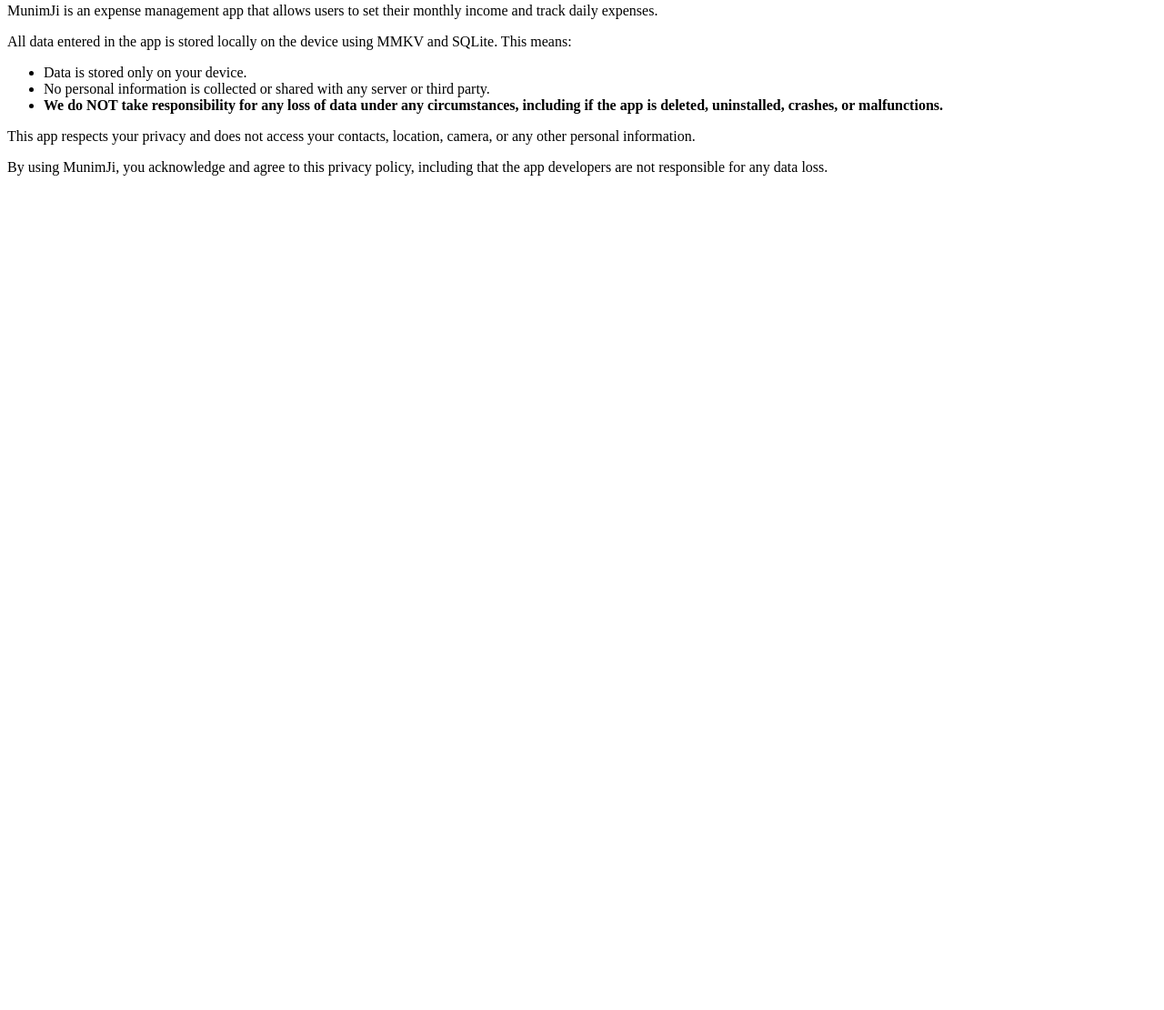
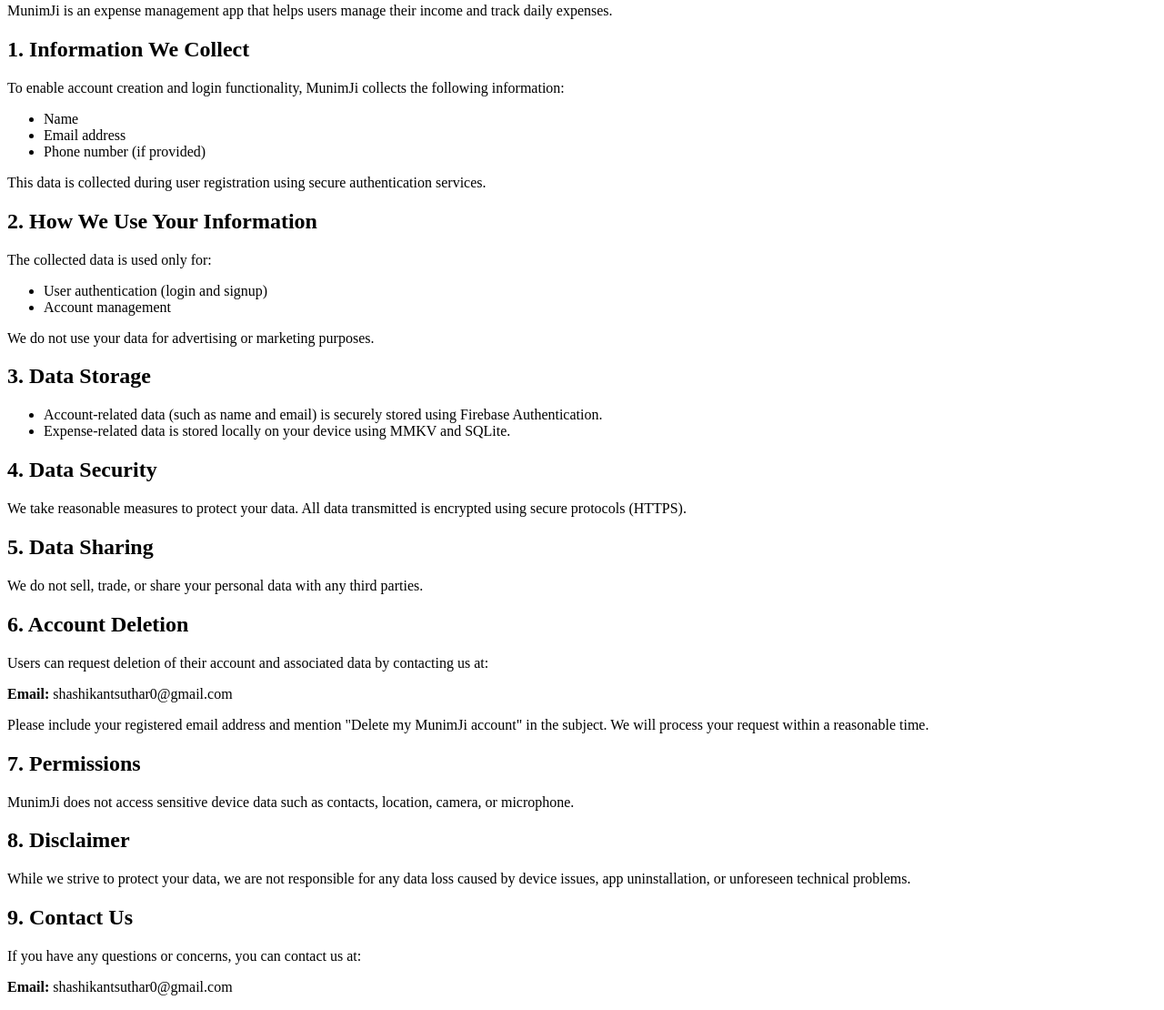
Before and after one commit to Shashikant-nagal/munimji-privacy, a plain HTML site: page index.html in a window 1280 px wide. Shown: the part 77-1187 px from the top of the page at 91% size. Before the commit the page ends 800 px from the top, so only its background shows below. Drawn offline with Linux system fonts and the light colour scheme.

Commit message:
Auth added

```diff
--- a/index.html
+++ b/index.html
@@ -7,17 +7,51 @@
 <body>
   <h1>Privacy Policy - MunimJi</h1>
 
-  <p>MunimJi is an expense management app that allows users to set their monthly income and track daily expenses.</p>
+  <p>MunimJi is an expense management app that helps users manage their income and track daily expenses.</p>
 
-  <p>All data entered in the app is stored locally on the device using MMKV and SQLite. This means:</p>
+  <h2>1. Information We Collect</h2>
+  <p>To enable account creation and login functionality, MunimJi collects the following information:</p>
   <ul>
-    <li>Data is stored only on your device.</li>
-    <li>No personal information is collected or shared with any server or third party.</li>
-    <li><strong>We do NOT take responsibility for any loss of data under any circumstances, including if the app is deleted, uninstalled, crashes, or malfunctions.</strong></li>
+    <li>Name</li>
+    <li>Email address</li>
+    <li>Phone number (if provided)</li>
+  </ul>
+  <p>This data is collected during user registration using secure authentication services.</p>
+
+  <h2>2. How We Use Your Information</h2>
+  <p>The collected data is used only for:</p>
+  <ul>
+    <li>User authentication (login and signup)</li>
+    <li>Account management</li>
+  </ul>
+  <p>We do not use your data for advertising or marketing purposes.</p>
+
+  <h2>3. Data Storage</h2>
+  <ul>
+    <li>Account-related data (such as name and email) is securely stored using Firebase Authentication.</li>
+    <li>Expense-related data is stored locally on your device using MMKV and SQLite.</li>
   </ul>
 
-  <p>This app respects your privacy and does not access your contacts, location, camera, or any other personal information.</p>
+  <h2>4. Data Security</h2>
+  <p>We take reasonable measures to protect your data. All data transmitted is encrypted using secure protocols (HTTPS).</p>
 
-  <p>By using MunimJi, you acknowledge and agree to this privacy policy, including that the app developers are not responsible for any data loss.</p>
+  <h2>5. Data Sharing</h2>
+  <p>We do not sell, trade, or share your personal data with any third parties.</p>
+
+  <h2>6. Account Deletion</h2>
+  <p>Users can request deletion of their account and associated data by contacting us at:</p>
+  <p><strong>Email:</strong> shashikantsuthar0@gmail.com</p>
+  <p>Please include your registered email address and mention "Delete my MunimJi account" in the subject. We will process your request within a reasonable time.</p>
+
+  <h2>7. Permissions</h2>
+  <p>MunimJi does not access sensitive device data such as contacts, location, camera, or microphone.</p>
+
+  <h2>8. Disclaimer</h2>
+  <p>While we strive to protect your data, we are not responsible for any data loss caused by device issues, app uninstallation, or unforeseen technical problems.</p>
+
+  <h2>9. Contact Us</h2>
+  <p>If you have any questions or concerns, you can contact us at:</p>
+  <p><strong>Email:</strong> shashikantsuthar0@gmail.com</p>
+
 </body>
 </html>
```
